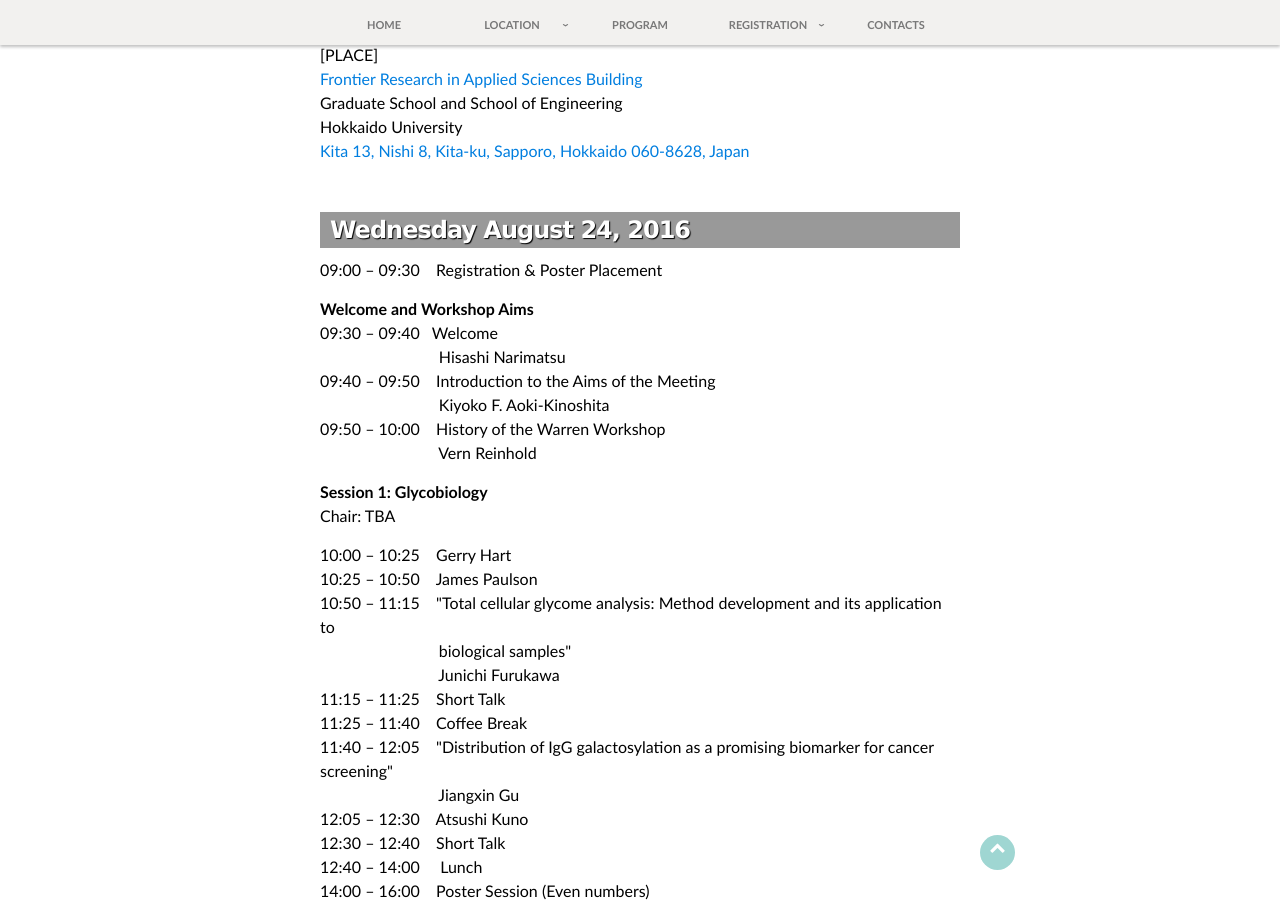
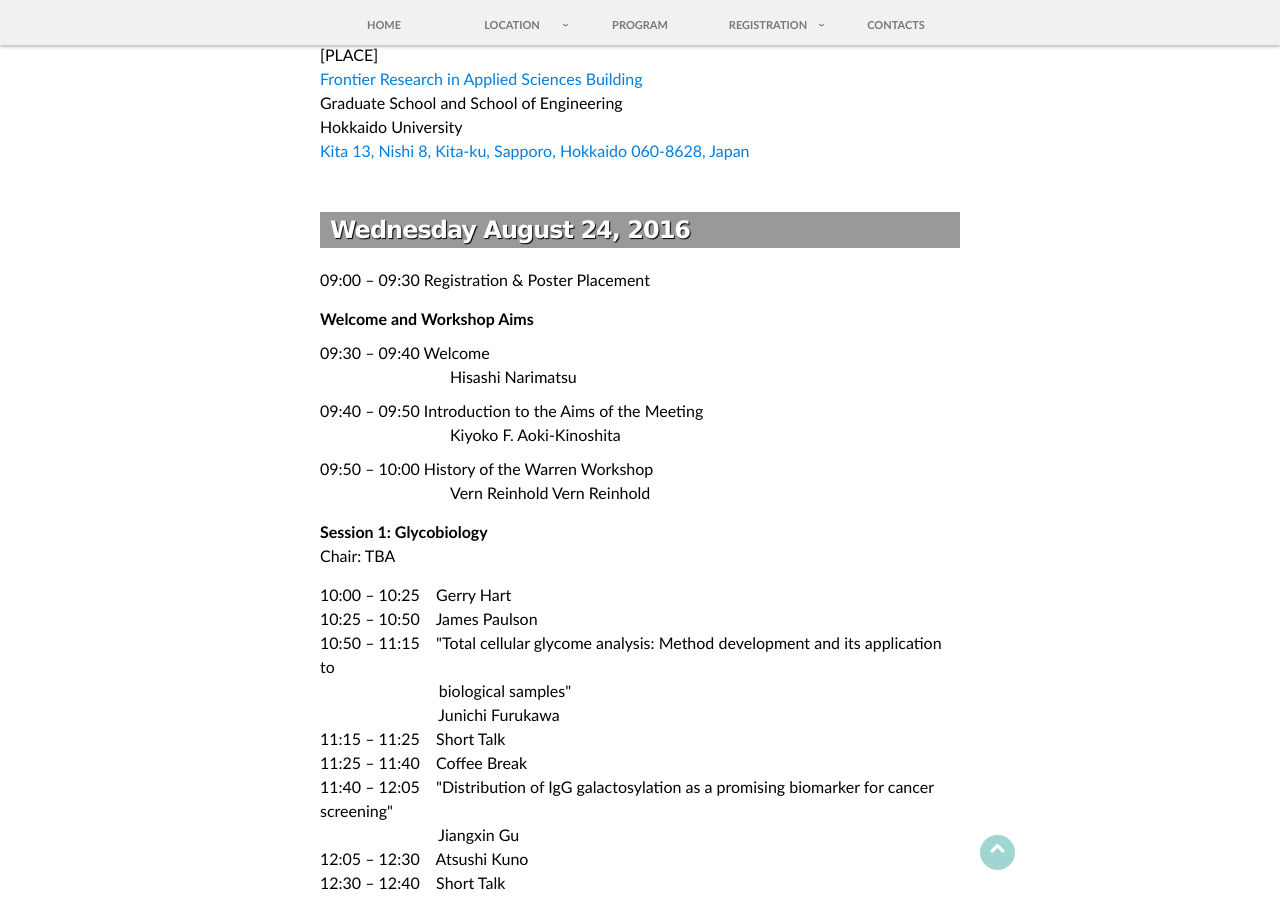
Before and after one commit to yamazakiM/test_warren2016, a Jekyll site: the page built from program/index.md, in a window 1280 px wide and 900 px high, scrolled down 343 px. Built offline with Jekyll 4.4.1, drawn with Linux system fonts in a browser that asks for light colours; nearby versions of some CDN libraries; library files that are not in the unit come from our copies.

Commit message:
Update index.md

```diff
--- a/program/index.md
+++ b/program/index.md
@@ -20,14 +20,24 @@
 
 <h3>Wednesday August 24, 2016</h3>
 <hr>
-<p>09:00 – 09:30&nbsp;&nbsp;&nbsp; Registration &amp; Poster Placement<br>
+<p><span style="display:inline-block; width=130px; margin-top:10px">09:00 – 09:30</span>
+	Registration &amp; Poster Placement</p>
 <p><strong>Welcome and Workshop Aims</strong><br>
-09:30 – 09:40&nbsp;&nbsp;&nbsp;Welcome<br>
-&nbsp;&nbsp;&nbsp;&nbsp;&nbsp;&nbsp;&nbsp;&nbsp;&nbsp;&nbsp;&nbsp;&nbsp;&nbsp;&nbsp;&nbsp;&nbsp;&nbsp;&nbsp;&nbsp;&nbsp;&nbsp;&nbsp;&nbsp;&nbsp;&nbsp;&nbsp;&nbsp;&nbsp;&nbsp;Hisashi Narimatsu<br>
-09:40 – 09:50&nbsp;&nbsp;&nbsp;&nbsp;Introduction to the Aims of the Meeting<br>
-&nbsp;&nbsp;&nbsp;&nbsp;&nbsp;&nbsp;&nbsp;&nbsp;&nbsp;&nbsp;&nbsp;&nbsp;&nbsp;&nbsp;&nbsp;&nbsp;&nbsp;&nbsp;&nbsp;&nbsp;&nbsp;&nbsp;&nbsp;&nbsp;&nbsp;&nbsp;&nbsp;&nbsp;&nbsp;Kiyoko F. Aoki-Kinoshita<br>
-09:50 – 10:00&nbsp;&nbsp;&nbsp;&nbsp;History of the Warren Workshop<br>
-&nbsp;&nbsp;&nbsp;&nbsp;&nbsp;&nbsp;&nbsp;&nbsp;&nbsp;&nbsp;&nbsp;&nbsp;&nbsp;&nbsp;&nbsp;&nbsp;&nbsp;&nbsp;&nbsp;&nbsp;&nbsp;&nbsp;&nbsp;&nbsp;&nbsp;&nbsp;&nbsp;&nbsp;&nbsp;Vern Reinhold
+<span style="display:inline-block; width=130px; margin-top:10px">09:30 – 09:40</span>
+<i>Welcome</i>
+<br>
+<span style="padding-left:130px">Hisashi Narimatsu</span>
+<br>
+<span style="display:inline-block; width=130px; margin-top:10px">09:40 – 09:50</span>
+<i>Introduction to the Aims of the Meeting</i>
+<br>
+<span style="padding-left:130px">Kiyoko F. Aoki-Kinoshita</span>
+<br>
+<span style="display:inline-block; width=130px; margin-top:10px">09:50 – 10:00</span>
+<i>History of the Warren Workshop</i>
+<br>
+<span style="padding-left:130px">Vern Reinhold</span>
+Vern Reinhold
 </p>
 
 <p><strong>Session 1: Glycobiology</strong><br>
```
